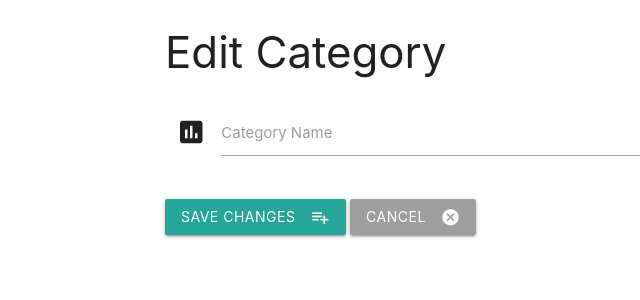
After one commit to plyn85/new_task_app, a Flask app: template templates/edit_category.html in a window 1280 px wide. The commit adds this page. Shown: the top 300 px of the page, without its empty margins (27-667 px from the left). Run offline with Flask 2, Linux system fonts and the light colour scheme; the template is opened without the code that fills it, so the values that code supplies are empty; some libraries are stand-ins or nearby versions.

Commit message:
adding categories.html an edit_category.html

```diff
--- a/app.py
+++ b/app.py
@@ -19,27 +19,26 @@ mongo = PyMongo(app)
 
 
 @app.route('/')
+# this aims back at the tasks html and page and the mongo db database
+# we use the find function with mongo db to fetch our tasks
 @app.route('/get_tasks')
 def get_tasks():
-    # this aims back at the tasks html and page and the mongo db database
-    # we use the find function with mongo db to fetch our tasks
     return render_template("tasks.html",
                            tasks=mongo.db.tasks.find())
 
+# this aims back at the addtask html and page and the mongo db database
+# we use the find function with mongo db to fetch our categories
+
 
 @app.route('/add_task')
-# this aims back at the addtask html and page and the mongo db database
-# we use the find function with mongo db to fetch our categories
 def add_task():
     return render_template('addtask.html',
                            categories=mongo.db.categories.find())
 
 
-@app.route('/insert_task', methods=['POST'])
 # Now, because we're submitting a form, and we're submitting using POST,
 # we must refer to the HTTP method that will be used to deliver the form data.
 # in this case its post the default is get
-def insert_task():
     # the first line will get the tasks collection from the mongo db database
     # the second line will submit infomation to a web location in the form of a request object
     #  inside that we say show me the form
@@ -47,24 +46,40 @@ def insert_task():
     #  any of the form fields that have data inside them will be submitted to the tasks collection in mongodb
     #  during thr project from validation shoul be used and in add tasks html section
     #  the last line will redirect to get/tasks function  above so we can veiw the new task in our mongo db collection
+
+@app.route('/insert_task', methods=['POST'])
+def insert_task():
     tasks = mongo.db.tasks
     tasks.insert_one(request.form.to_dict())
     return redirect(url_for('get_tasks'))
+
 # adding function to connect to the edit task button here
 # In order to do do this we need to retrive the task from the data base
 #  we want to find one particular task from our tasks collection
-
 # Where looking for a match the _id the key in mongo
 # We put the tasks_Id parameter in a format that exceptable to mongo
 # we use the mongo db find function to grab categories
 
 
-@app.route('/edit_task/<task_id>')
+# EDIT tasks (U in CRUD -> Update/Edit)
+@app.route("/edit_task/<task_id>")
 def edit_task(task_id):
     the_task = mongo.db.tasks.find_one({"_id": ObjectId(task_id)})
     all_categories = mongo.db.categories.find()
-    return render_template('edit_task.html', task=the_task,
-                           categories=all_categories)
+    return render_template("edit_task.html", task=the_task, categories=all_categories)
+
+
+@app.route('/get_categories')
+def get_categories():
+
+    return render_template('categories.html',  categories=mongo.db.categories.find())
+
+
+# EDIT categories (U in CRUD -> Update/Edit)
+@app.route("/edit_category/<category_id>")
+def edit_category(category_id):
+    return render_template("edit_category.html",
+                           category=mongo.db.categories.find_one({"_id": ObjectId(category_id)}))
 
 
 if __name__ == '__main__':
--- /dev/null
+++ b/templates/edit_category.html
@@ -0,0 +1,32 @@
+{% extends 'base.html'%} {% block content %}
+<h3>Edit Category</h3>
+<div class="row">
+  <form action="{{ url_for('get_categories') }}" method="POST" class="col s12">
+    <div class="row">
+      <div class="input-field col s12">
+        <i class="material-icons prefix">poll</i>
+        <input
+          id="category_name"
+          name="category_name"
+          type="text"
+          class="validate"
+          value="{{category.category_name}}"
+        />
+        <label for="category_name">Category Name</label>
+      </div>
+    </div>
+    <div class="row">
+      <button class="btn waves-effect waves-light" type="submit" name="action">
+        Save Changes
+        <i class="material-icons right">playlist_add</i>
+      </button>
+      <a
+        href="{{ url_for('get_categories') }}"
+        class="waves-effect waves-light btn grey"
+      >
+        <i class="material-icons right">cancel</i>Cancel
+      </a>
+    </div>
+  </form>
+</div>
+{% endblock %}
--- a/templates/tasks.html
+++ b/templates/tasks.html
@@ -9,7 +9,7 @@
     <div class="collapsible-header">
       <div class="col s3">
         <i class="material-icons">expand_more</i>
-        <a class="waves-effect waves-light btn btn-small">Done</a>
+        <a class="waves-effect waves-light btn btn-small">Delete</a>
         <a
           href="{{url_for('edit_task', task_id=task._id)}}"
           class="waves-effect waves-light btn btn-small"
```
Also changed, not shown: templates/categories.html (added, +25 -0 lines), templates/edit_task.html (+47 -27 lines).
